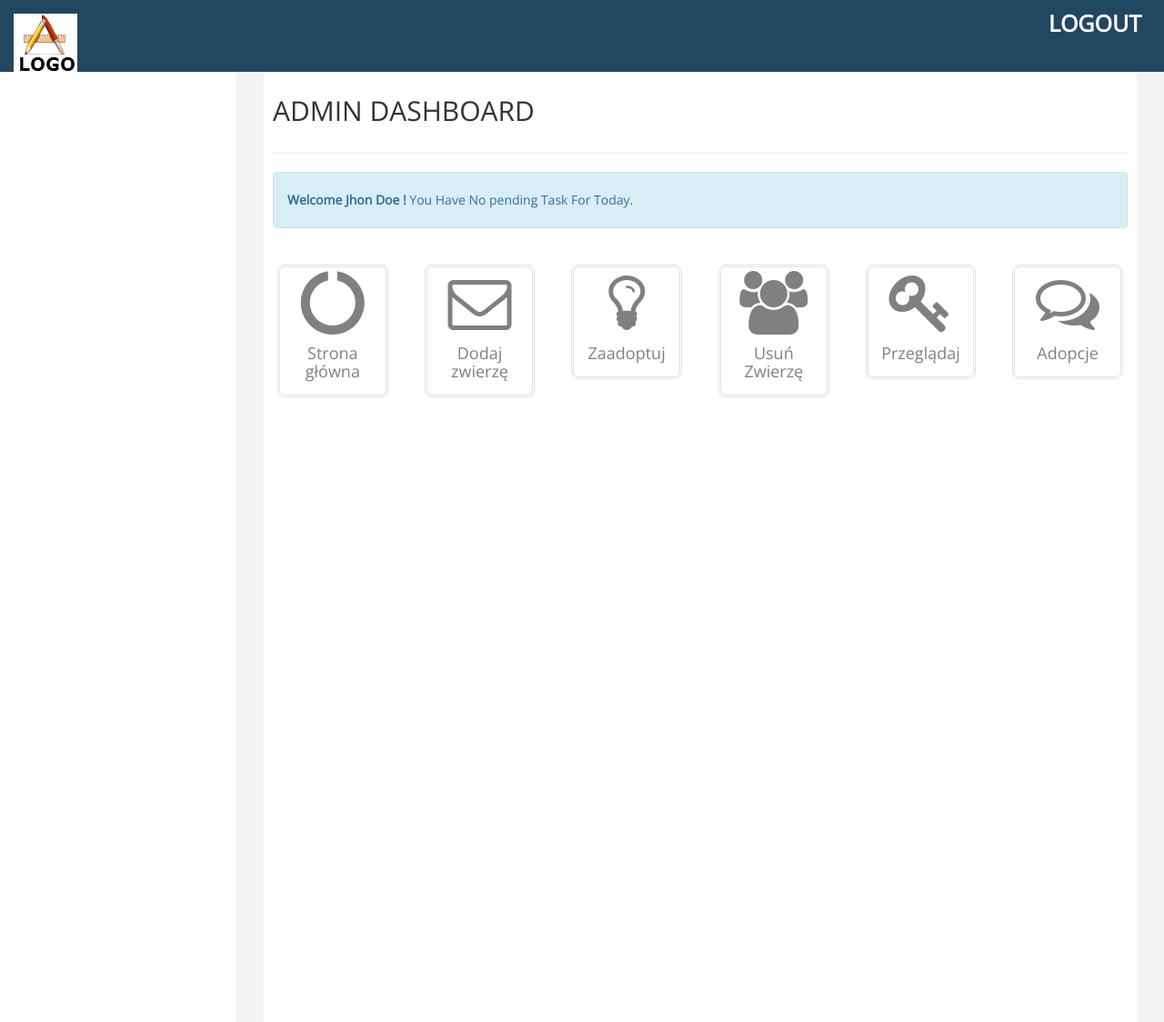
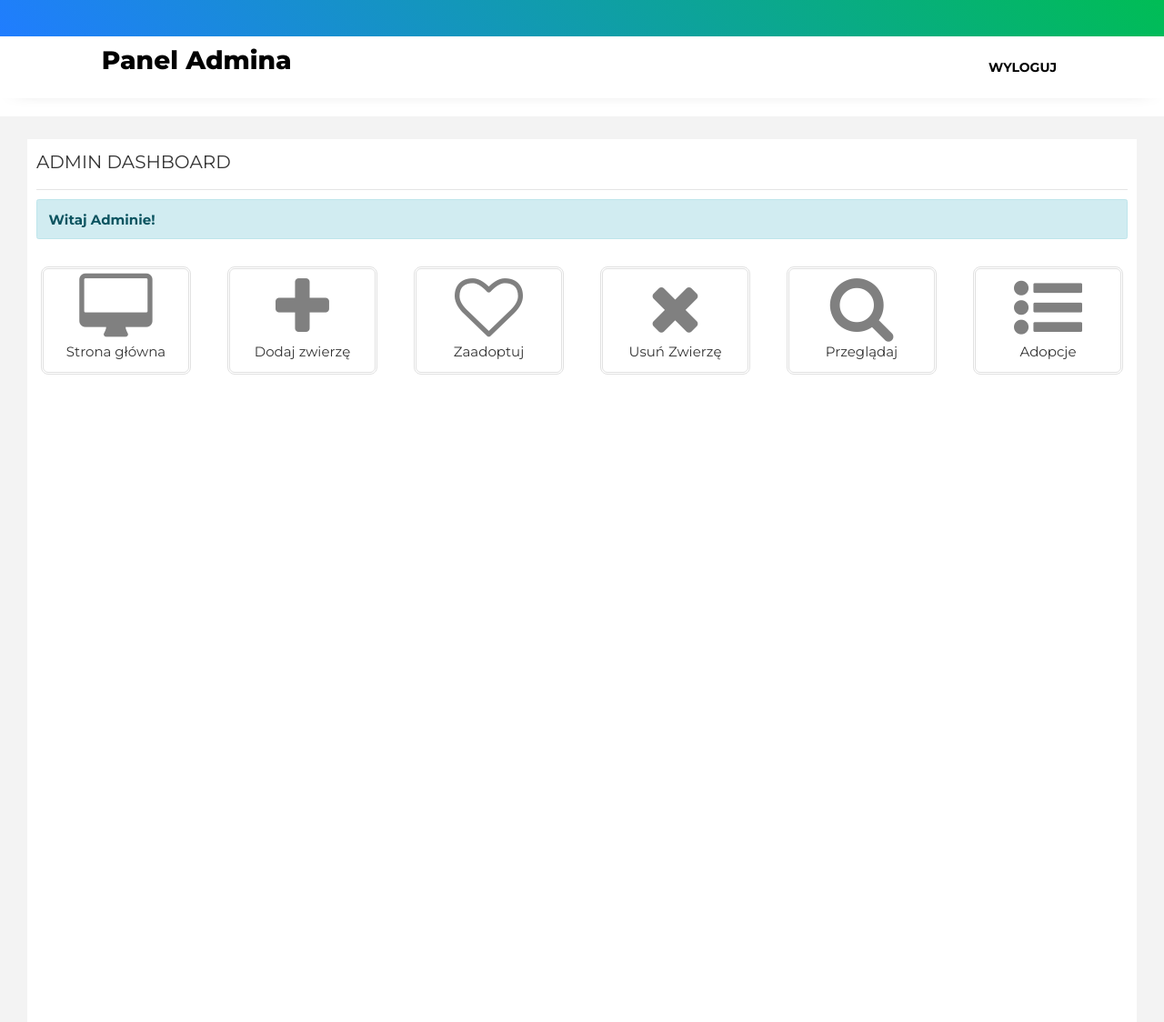
Before and after one commit to realpvblo/animal-shelter, a PHP site: page /admin.php in a window 1280 px wide. Shown: the top 1124 px of the page at 91% size. Before the commit the page ends 437 px from the top, so only its background shows below. Run offline with PHP 8.4, Linux system fonts and the light colour scheme; some web fonts are replaced.

Commit message:
Zmiany front :)

```diff
--- a/admin.php
+++ b/admin.php
@@ -12,69 +12,55 @@
     <link href="assets/css/custom.css" rel="stylesheet" />
      <!-- GOOGLE FONTS-->
    <link href='http://fonts.googleapis.com/css?family=Open+Sans' rel='stylesheet' type='text/css' />
+
+   <link href="https://fonts.googleapis.com/css?family=Montserrat:200,300,400,500,600,700,800&display=swap" rel="stylesheet">
+
+<link rel="stylesheet" href="https://stackpath.bootstrapcdn.com/font-awesome/4.7.0/css/font-awesome.min.css">
+
+<link rel="stylesheet" href="css/animate.css">
+
+<link rel="stylesheet" href="css/owl.carousel.min.css">
+<link rel="stylesheet" href="css/owl.theme.default.min.css">
+<link rel="stylesheet" href="css/magnific-popup.css">
+
+
+<link rel="stylesheet" href="css/bootstrap-datepicker.css">
+<link rel="stylesheet" href="css/jquery.timepicker.css">
+
+<link rel="stylesheet" href="css/flaticon.css">
+<link rel="stylesheet" href="css/style.css">
+
 </head>
 <body>
 
+<div class="wrap">
+			<div class="container">
+				<div class="row">
+					<div class="col-md-6 d-flex justify-content-md-end">
+						<div class="social-media">
+			    		<p class="mb-0 d-flex">
+							<!-- login -->
+							<a href="login.php" class="d-flex align-items-center justify-content-center"></a>
+			    		</p>
+		        </div>
+					</div>
+				</div>
+			</div>
+		</div>
+		<nav class="navbar navbar-expand-lg navbar-dark ftco_navbar bg-dark ftco-navbar-light" id="ftco-navbar">
+	    <div class="container">
+	    	<a class="navbar-brand" href="#"><span class="flaticon-pawprint-1 mr-2"></span>Panel Admina</a>
+	      <button class="navbar-toggler" type="button" data-toggle="collapse" data-target="#ftco-nav" aria-controls="ftco-nav" aria-expanded="false" aria-label="Toggle navigation">
+	        <span class="fa fa-bars"></span> Menu
+	      </button>
+	      <div class="collapse navbar-collapse" id="ftco-nav">
+	        <ul class="navbar-nav ml-auto">
+	        	<li class="nav-item"><a href="logout.php" class="nav-link">Wyloguj</a></li>
+	        </ul>
+	      </div>
+	    </div>
+	  </nav>
 
-
-    <div id="wrapper">
-         <div class="navbar navbar-inverse navbar-fixed-top">
-            <div class="adjust-nav">
-                <div class="navbar-header">
-                    <button type="button" class="navbar-toggle" data-toggle="collapse" data-target=".sidebar-collapse">
-                        <span class="icon-bar"></span>
-                        <span class="icon-bar"></span>
-                        <span class="icon-bar"></span>
-                    </button>
-                    <a class="navbar-brand" href="#">
-                        <img src="assets/img/logo.png" />
-
-                    </a>
-
-                </div>
-              <!--  adadadw -->
-                <span class="logout-spn" >
-                  <a href="#" style="color:#fff;">LOGOUT</a>
-
-                </span>
-            </div>
-        </div>
-        <!-- /. NAV TOP  -->
-        <!-- <nav class="navbar-default navbar-side" role="navigation">
-            <div class="sidebar-collapse">
-                <ul class="nav" id="main-menu">
-
-
-
-                    <li class="active-link">
-                        <a href="index.html" ><i class="fa fa-desktop "></i>Strona Główna </a>
-                    </li>
-
-
-                    <li>
-                        <a href="dodajzwierze.php"><i class="fa fa-table "></i>Dodaj Zwierzę </a>
-                    </li>
-                    <li>
-                        <a href="zaadoptuj.php"><i class="fa fa-edit "></i>Zaadoptuj  </a>
-                    </li>
-
-
-                    <li>
-                        <a href="usunzwierze.php"><i class="fa fa-qrcode "></i>Usuń Zwierzę</a>
-                    </li>
-                    <li>
-                        <a href="przegladaj.php"><i class="fa fa-bar-chart-o"></i>Przeglądaj</a>
-                    </li>
-                    <li>
-                        <a href="Adopcje.php"><i class="fa fa-bar-chart-o"></i>Adopcje</a>
-                    </li>
-
-
-
-                </ul>
-                            </div>
-
-        </nav> -->
         <!-- /. NAV SIDE  -->
         <div id="page-wrapper" >
             <div id="page-inner">
@@ -88,7 +74,7 @@
                 <div class="row">
                     <div class="col-lg-12 ">
                         <div class="alert alert-info">
-                             <strong>Welcome Jhon Doe ! </strong> You Have No pending Task For Today.
+                             <strong>Witaj Adminie! </strong>
                         </div>
 
                     </div>
@@ -98,7 +84,7 @@
                   <div class="col-lg-2 col-md-2 col-sm-2 col-xs-6">
                       <div class="div-square">
                            <a href="index.html" >
-                    <i class="fa fa-circle-o-notch fa-5x"></i>
+                    <i class="fa fa-desktop fa-5x"></i>
                       <h4>Strona główna</h4>
                       </a>
                       </div>
@@ -109,7 +95,7 @@
                   <div class="col-lg-2 col-md-2 col-sm-2 col-xs-6">
                       <div class="div-square">
                            <a href="dodajzwierze.php" >
- <i class="fa fa-envelope-o fa-5x"></i>
+ <i class="fa fa-plus fa-5x"></i>
                       <h4>Dodaj zwierzę</h4>
                       </a>
                       </div>
@@ -119,7 +105,7 @@
                   <div class="col-lg-2 col-md-2 col-sm-2 col-xs-6">
                       <div class="div-square">
                            <a href="zaadoptuj.php" >
- <i class="fa fa-lightbulb-o fa-5x"></i>
+ <i class="fa fa-heart-o fa-5x"></i>
                       <h4>Zaadoptuj</h4>
                       </a>
                       </div>
@@ -129,7 +115,7 @@
                   <div class="col-lg-2 col-md-2 col-sm-2 col-xs-6">
                       <div class="div-square">
                            <a href="usunzwierze.php" >
- <i class="fa fa-users fa-5x"></i>
+ <i class="fa fa-times fa-5x"></i>
                       <h4>Usuń Zwierzę</h4>
                       </a>
                       </div>
@@ -139,7 +125,7 @@
                   <div class="col-lg-2 col-md-2 col-sm-2 col-xs-6">
                       <div class="div-square">
                            <a href="przegladaj.php" >
- <i class="fa fa-key fa-5x"></i>
+ <i class="fa fa-search fa-5x"></i>
                       <h4>Przeglądaj</h4>
                       </a>
                       </div>
@@ -149,7 +135,7 @@
                   <div class="col-lg-2 col-md-2 col-sm-2 col-xs-6">
                       <div class="div-square">
                            <a href="Adopcje.php" >
- <i class="fa fa-comments-o fa-5x"></i>
+ <i class="fa fa-list-ul fa-5x"></i>
                       <h4>Adopcje</h4>
                       </a>
                       </div>
--- a/assets/css/custom.css
+++ b/assets/css/custom.css
@@ -134,7 +134,7 @@ min-height: 80px;
 
  @media(min-width:768px) {
      #page-wrapper{
-               margin: 0 0 0 260px;
+               /* margin: 0 0 0 260px; */
         padding: 15px 30px;
         min-height: 1050px;
 
--- a/przegladaj.php
+++ b/przegladaj.php
@@ -23,7 +23,7 @@
 </head>
 <body>
 <a href="welcome.php" class="fixed-button">
-    <span>&rarr;</span>
+    <!-- <span>&rarr;</span> -->
   </a>
 <h2>Zwierzęta</h2>
 
--- a/usunzwierze.php
+++ b/usunzwierze.php
@@ -5,7 +5,7 @@
 </head>
 <body>
 <a href="welcome.php" class="fixed-button">
-    <span>&rarr;</span>
+    <!-- <span>&rarr;</span> -->
   </a>
     <h2>Usuń zwierzę</h2>
 
```
Also changed, not shown: zaadoptuj.php (+44 -0 lines), 2 other files.
